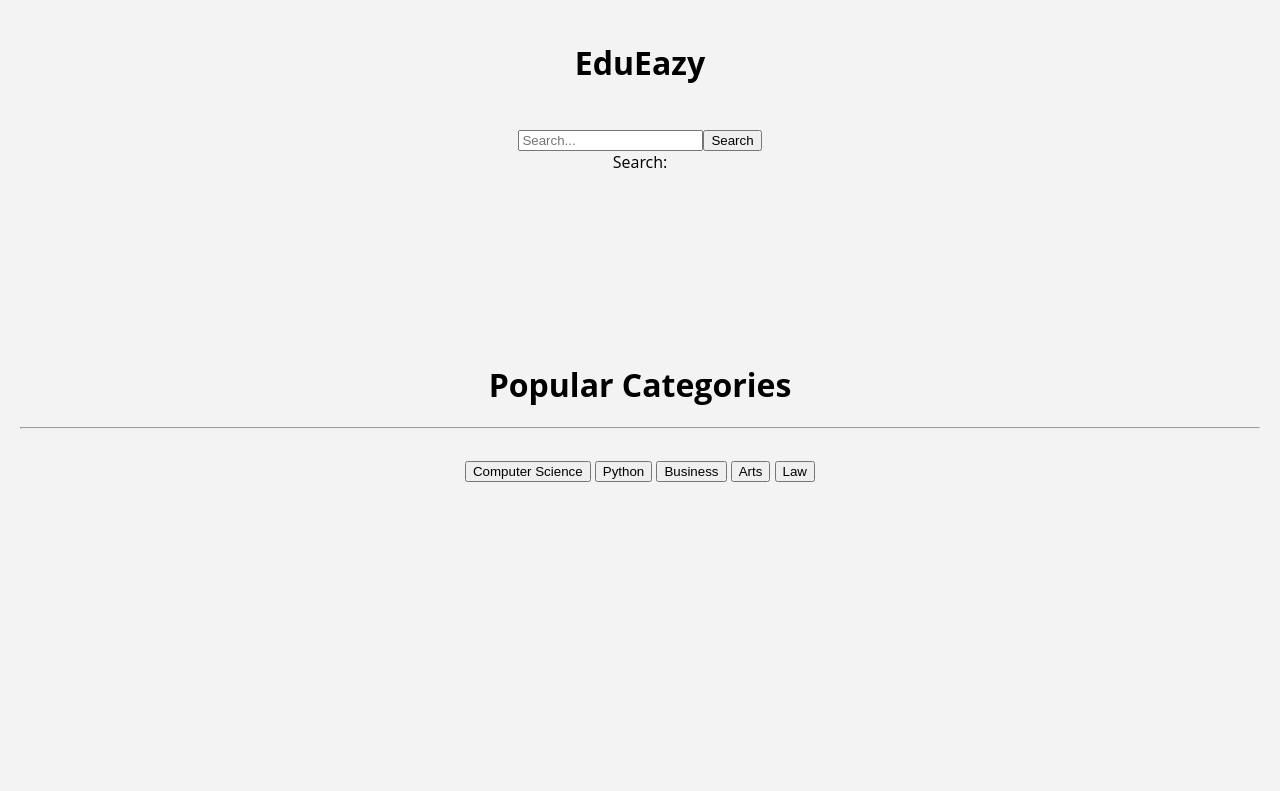
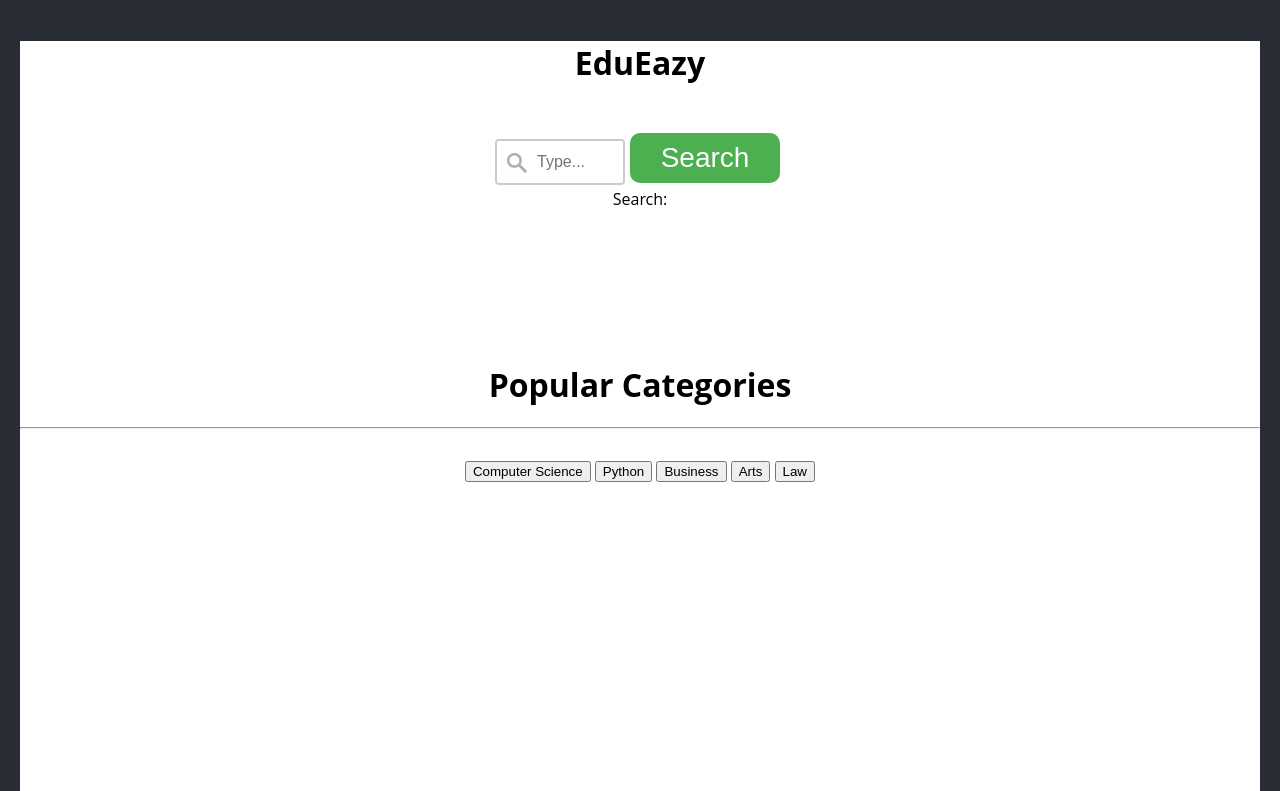
Before and after one commit to tirthjivani/CoursesAround-Final, a React (Create React App) app: page / in a window 1280 px wide. Shown: the top 791 px of the page. Built offline with nearby package versions, Linux system fonts and the light colour scheme.

Commit message:
Jay e css Sarkhi karvani che cards sarkha nai dekhata

```diff
--- a/package.json
+++ b/package.json
@@ -18,7 +18,8 @@
     "react-dom": "^16.13.1",
     "react-router": "^5.1.2",
     "react-router-dom": "^5.1.2",
-    "react-scripts": "3.4.1"
+    "react-scripts": "3.4.1",
+    "reactstrap": "^8.4.1"
   },
   "scripts": {
     "start": "react-scripts start",
--- a/public/index.html
+++ b/public/index.html
@@ -26,7 +26,7 @@
     -->
     <title>React App</title>
   </head>
-  <body>
+  <body style="background: #282c34;">
     <noscript>You need to enable JavaScript to run this app.</noscript>
     <div id="root"></div>
     <!--
--- a/src/App.js
+++ b/src/App.js
@@ -9,8 +9,8 @@ import { Query } from "react-apollo";
 import CourseBlock from "./components/courseblock";
 
 const QUERY_1 = gql`
-  query Q1($response: String!) {
-    courses(searchName: $response) {
+  query Q1($search: String!) {
+    courses(searchName: $search) {
       courseName
       bundlePrice
       offeredBy
@@ -23,6 +23,37 @@ const QUERY_1 = gql`
     }
   }
 `;
+
+const CourseListQueryResult = (search) => {
+  console.log(search);
+  return (
+    <Query query={QUERY_1} variables={search}>
+      {({ loading, error, data }) => {
+        if (loading) return "Loading...";
+        if (error) return `Error! ${error.message}`;
+        console.log(data);
+        return (
+          <div>
+            {data.courses.map((course, i) => (
+              <CourseBlock
+                key={i}
+                courseName={course.courseName}
+                bundlePrice={course.bundlePrice}
+                offeredBy={course.offeredBy}
+                category={course.category}
+                duration={course.duration}
+                level={course.level}
+                imageUrl={course.imageUrl}
+                skills={course.skills}
+                courseUrl={course.courseUrl}
+              />
+            ))}
+          </div>
+        );
+      }}
+    </Query>
+  );
+};
 
 class App extends React.Component {
   constructor(props) {
@@ -48,29 +79,6 @@ class App extends React.Component {
     });
   };
 
-  CourseListQueryResult = (search) => {
-    return (
-      <Query query={QUERY_1} variables={this.state.search}>
-        {({ loading, error, data }) => {
-          if (loading) return "Loading...";
-          if (error) return `Error! ${error.message}`;
-
-          return (
-            <div>
-              {data.courses.map((course, i) => (
-                <CourseBlock
-                  id={i}
-                  name={course.courseName}
-                  description={course.skills}
-                  url={course.courseUrl}
-                />
-              ))}
-            </div>
-          );
-        }}
-      </Query>
-    );
-  };
   renderHome() {
     return (
       <div className="App">
@@ -78,12 +86,15 @@ class App extends React.Component {
           <h1>EduEazy</h1>
           <br />
           <input
+            type="text"
             onChange={this.updateResponse}
             value={this.state.search}
             onKeyPress={this.updateResponse}
-            placeholder="Search..."
+            placeholder="Type..."
           />
-          <button onClick={this.clickSearch}>Search</button>
+          <button className="button" onClick={this.clickSearch}>
+            <span>Search </span>
+          </button>
           <br />
           Search: {this.state.search}
         </main>
@@ -125,7 +136,22 @@ class App extends React.Component {
         />
         <button onClick={this.clickSearch}>Search</button>
         <br />
-        {this.CourseListQueryResult}
+        <CourseListQueryResult
+        	search = {this.state.search}
+        />
+
+        {/* <CourseBlock
+          courseName="{course.courseName}"
+          bundlePrice="{course.bundlePrice}"
+          offeredBy="{course.offeredBy}"
+          category="{course.category}"
+          duration="{course.duration}"
+          level="{course.level}"
+          imageUrl="https://media-exp1.licdn.com/dms/image/C4D0BAQFsG8fmxly5lQ/company-logo_200_200/0?e=2159024400&v=beta&t=0-B2SbDS1V-obZslNoU5yvQKHjwp3BQSXL0H1cDy-_4"
+          skills="{course.skills}"
+          courseUrl="https://tirthjivani.github.io"
+        /> */}
+
         <Contactus />
       </div>
     );
--- a/src/index.js
+++ b/src/index.js
@@ -13,7 +13,7 @@ import { ApolloProvider } from '@apollo/react-hooks';
 
 const cache = new InMemoryCache();
 const link = new HttpLink({
-  uri: "http://127.0.0.1:5000/graphql-api"
+  uri: "http://127.0.0.1:8000/graphql-api"
 });
 
 const client = new ApolloClient({
--- a/src/styles/App.css
+++ b/src/styles/App.css
@@ -1,38 +1,103 @@
 .App {
   text-align: center;
+  background: white;
 }
 
-.App-logo {
-  height: 40vmin;
-  pointer-events: none;
+/* When the input field gets focus, change its width to 100% */
+.App input[type="text"]:focus {
+  width: 40%;
 }
 
-@media (prefers-reduced-motion: no-preference) {
-  .App-logo {
-    animation: App-logo-spin infinite 20s linear;
-  }
+.App input[type="text"] {
+  width: 130px;
+  -webkit-transition: width 0.4s ease-in-out;
+  transition: width 0.4s ease-in-out;
+  box-sizing: border-box;
+  border: 2px solid #ccc;
+  border-radius: 4px;
+  font-size: 16px;
+  background-color: white;
+  background-image: url(../imgs/searchicon.png);
+  background-size: 20px;
+  background-position: 10px 12px;
+  background-repeat: no-repeat;
+  padding: 12px 20px 12px 40px;
+  -webkit-transition: width 0.4s ease-in-out;
+  transition: width 0.4s ease-in-out;
 }
 
-.App-header {
-  background-color: #282c34;
-  min-height: 100vh;
-  display: flex;
-  flex-direction: column;
-  align-items: center;
-  justify-content: center;
-  font-size: calc(10px + 2vmin);
-  color: white;
+input {
+  -webkit-writing-mode: horizontal-tb !important;
+  text-rendering: auto;
+  color: -internal-light-dark-color(black, white);
+  letter-spacing: normal;
+  word-spacing: normal;
+  text-transform: none;
+  text-indent: 0px;
+  text-shadow: none;
+  display: inline-block;
+  text-align: start;
+  -webkit-appearance: textfield;
+  background-color: -internal-light-dark-color(white, black);
+  -webkit-rtl-ordering: logical;
+  cursor: text;
+  margin: 0em;
+  font: 400 13.3333px Arial;
+  padding: 1px 0px;
+  border-width: 2px;
+  border-style: inset;
+  border-color: initial;
+  border-image: initial;
+}
+.App .button:active {
+  background-color: #3e8e41;
+  box-shadow: 0 5px #666;
+  transform: translateY(4px);
 }
 
-.App-link {
-  color: #61dafb;
+.button {
+  font-size: 20px;
+  text-align: center;
+  cursor: pointer;
+  outline: none;
+  color: #fff;
+  background-color: #4caf50;
+  border: none;
+  border-radius: 10px;
+  text-align: center;
+  font-size: 28px;
+  width: 150px;
+  height: 50px;
+  transition: all 0.5s;
+  cursor: pointer;
+  margin: 5px;
 }
 
-@keyframes App-logo-spin {
-  from {
-    transform: rotate(0deg);
-  }
-  to {
-    transform: rotate(360deg);
-  }
+.button:hover {
+  background-color: #3e8e41;
 }
+
+.button span {
+  cursor: pointer;
+  display: inline-block;
+  position: relative;
+  transition: 0.5s;
+}
+
+.button span:after {
+  content: "\00bb";
+  position: absolute;
+  opacity: 0;
+  top: 0;
+  right: -20px;
+  transition: 0.5s;
+}
+
+.button:hover span {
+  padding-right: 25px;
+}
+
+.button:hover span:after {
+  opacity: 1;
+  right: 0;
+}
--- a/src/styles/courseblock.css
+++ b/src/styles/courseblock.css
@@ -33,3 +33,68 @@
   position: relative;
 	background: #d0e4f5 no-repeat scroll 0% 0%;
 }
+.gap
+{
+  margin-top: 100px;
+}
+
+
+.skills
+{
+  text-align: left;
+  font-size: larger;
+}
+
+.prereq
+{
+  text-align: left;
+  font-size: larger;
+}
+
+.coursename
+{
+  text-align: left;
+  font-size: larger;
+}
+
+.offered
+{
+  text-align: left;
+  font-size: larger;
+}
+
+.category
+{
+  text-align: left;
+  font-size: larger;
+}
+
+.desc
+{
+  text-align: left;
+  font-size: larger;
+}
+
+.price
+{
+  text-align: left;
+  font-size: larger;
+}
+
+.monthlyprice
+{
+  text-align: left;
+  font-size: larger;
+}
+
+.duration
+{
+  text-align: left;
+  font-size: larger;
+}
+
+.level
+{
+  text-align: left;
+  font-size: larger;
+}
```
Also changed, not shown: src/components/Courselist.js (deleted, +0 -41 lines), src/components/courseblock.js (+103 -28 lines), src/imgs/searchicon.png (added), 1 other file (tests, documents, lock files or other folders).
